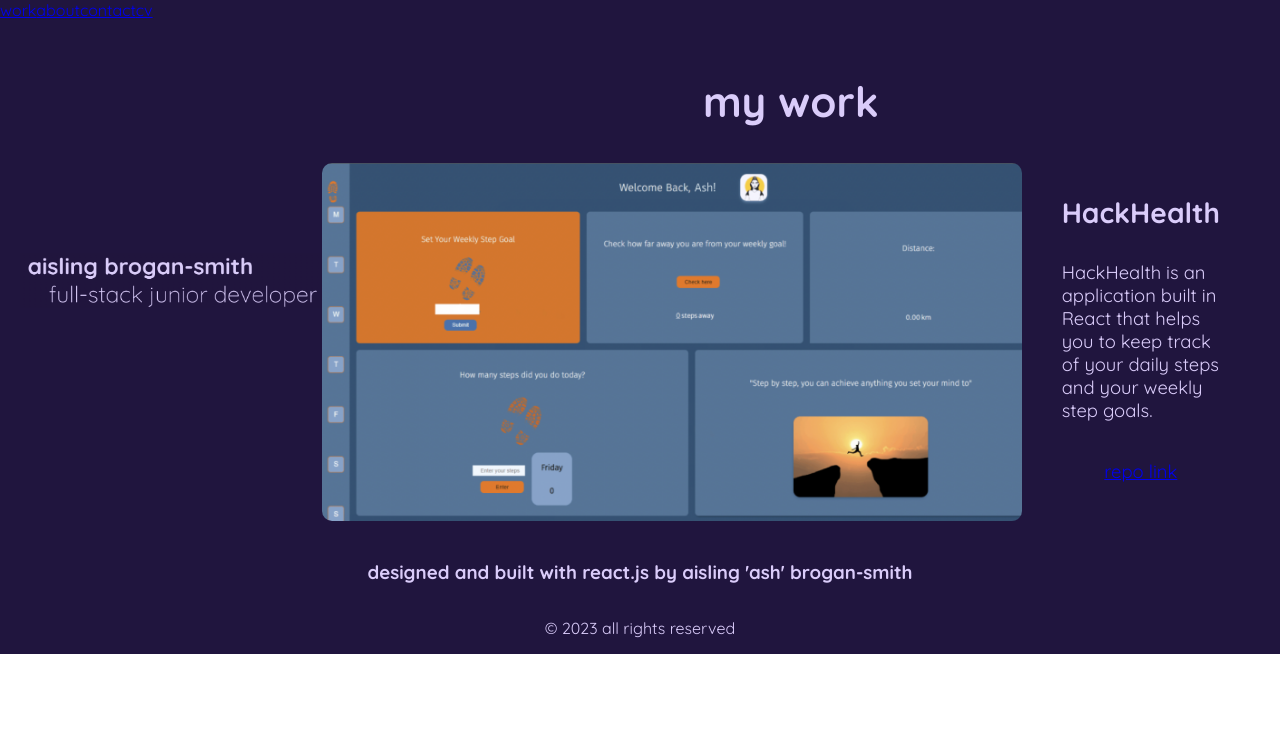
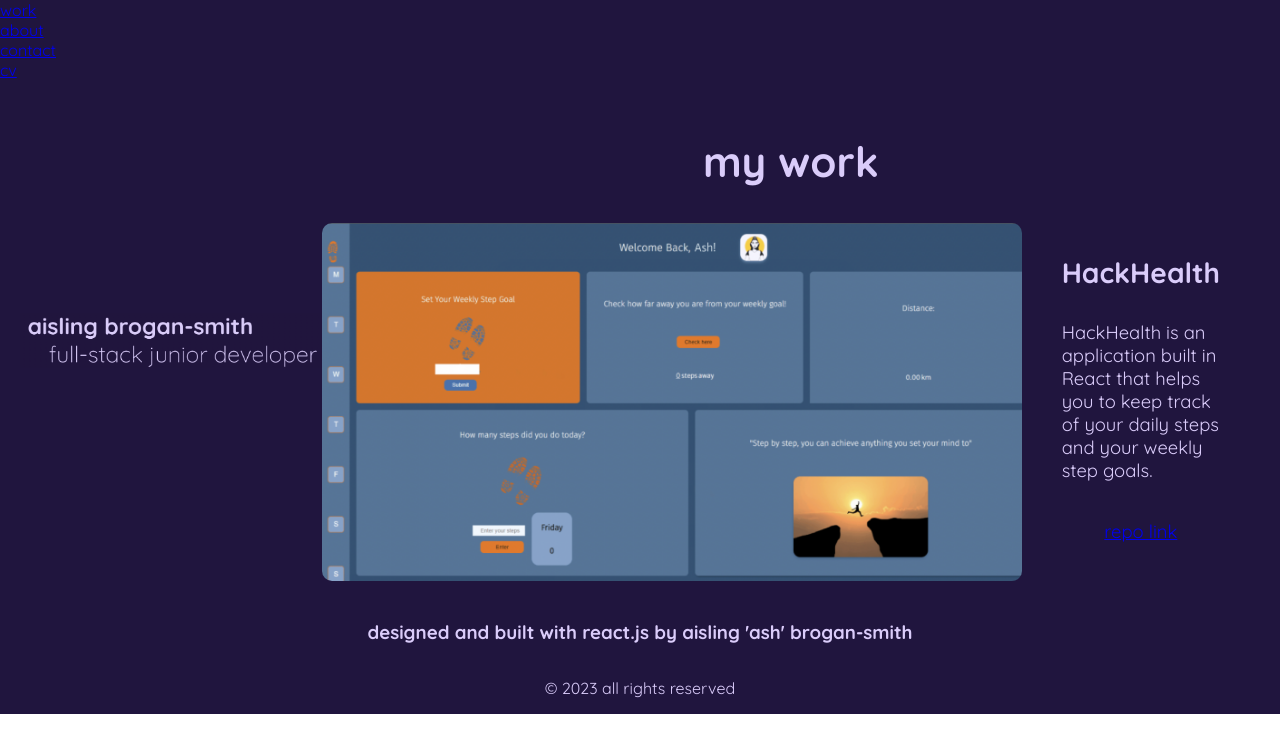
Before and after one commit to ashwantspizza/mywebsite, a React (Create React App) app in the folder ash-website/: page / in a window 1280 px wide. Shown: the top 752 px of the page. Built offline with nearby package versions, Linux system fonts and the light colour scheme.

Commit message:
added divs to nav bar

```diff
--- a/ash-website/src/components/LandingPage.js
+++ b/ash-website/src/components/LandingPage.js
@@ -10,21 +10,28 @@ function LandingPage() {
     <>
       <HashRouter>
         <nav>
+        <div className='nav-bar'>
+        <div className='header-item'>
           <HashLink smooth to="/path#work">
             work
           </HashLink>
-
+          </div>
+          <div className='header-item'>
           <HashLink smooth to="/path#about">
             about
           </HashLink>
-
+          </div>
+          <div className='header-item'>
           <HashLink smooth to="/path#contact">
             contact
           </HashLink>
-
+          </div>
+          <div className='header-item'>
           <HashLink smooth to="/path#cv">
             cv
           </HashLink>
+          </div>
+          </div>
         </nav>
 
         <section id="work">
```
